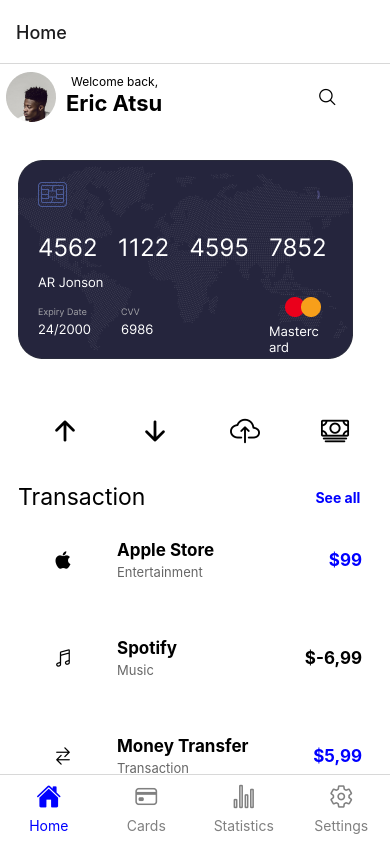
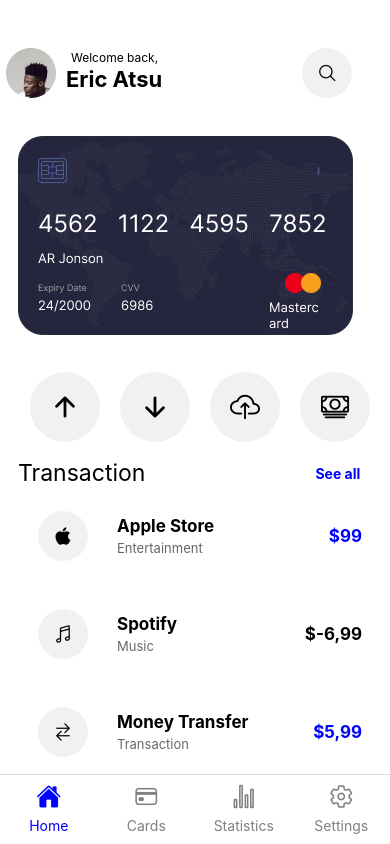
Before and after one commit to Ekow-Davis/rn-assignment5-11083926, a React Native app in the folder Assignment_5/: screen /HomeScreen in a window 390 px wide. Built offline with nearby package versions, Linux system fonts and the light colour scheme.

Commit message:
I'm tired

```diff
--- a/Assignment_5/App.js
+++ b/Assignment_5/App.js
@@ -25,6 +25,7 @@ const SettingsStack = () => (
 );
 
 const App = () => {
+
   return (
     <ThemeProvider>
       <NavigationContainer>
@@ -50,10 +51,10 @@ const App = () => {
             tabBarLabelStyle: { paddingBottom: 10, fontSize: 14 }
           })}
         >
-          <Tab.Screen name="Home" component={HomeStack} />
+          <Tab.Screen name="Home" component={HomeStack} options={{ headerShown: false }}/>
           <Tab.Screen name="Cards" component={DummyScreen} />
           <Tab.Screen name="Statistics" component={DummyScreen} />
-          <Tab.Screen name="Settings" component={SettingsStack} />
+          <Tab.Screen name="Settings" component={SettingsStack} options={{ headerShown: false }}/>
         </Tab.Navigator>
       </NavigationContainer>
     </ThemeProvider>
--- a/Assignment_5/Components/SectionBlock.jsx
+++ b/Assignment_5/Components/SectionBlock.jsx
@@ -7,7 +7,7 @@ const SectionBlock = ({ iconName }) => {
   const { colors, isDarkTheme } = useContext(ThemeContext);
 
   return (
-    <View style={[styles.imageContainer, { backgroundColor: isDarkTheme ? '#08192D' : colors.backgroundColor }]}>
+    <View style={[styles.imageContainer, { backgroundColor: isDarkTheme ? '#08192D' : '#f1f1f1' }]}>
       <Ionicons name={iconName} size={30} color={colors.textColor} />
     </View>
   );
--- a/Assignment_5/Components/TransferBlock.jsx
+++ b/Assignment_5/Components/TransferBlock.jsx
@@ -8,7 +8,7 @@ const TransferBlock = ({ iconName, amountColour, label, miniLabel, pay }) => {
 
   return (
     <View style={[styles.container]}>
-      <View style={[styles.iconContainer, , { backgroundColor: isDarkTheme ? '#08192D' : colors.backgroundColor }]}>
+      <View style={[styles.iconContainer, , { backgroundColor: isDarkTheme ? '#08192D' : '#f1f1f1' }]}>
         <Ionicons name={iconName} size={20} color={colors.textColor} />
       </View>
       <View style={styles.textContainer}>
--- a/Assignment_5/Screens/HomeScreen.jsx
+++ b/Assignment_5/Screens/HomeScreen.jsx
@@ -37,10 +37,9 @@ const HomeScreen = ({ navigation }) => {
       <View style={[styles.container, { backgroundColor: colors.backgroundColor }]}>
         <StatusBar style={isDarkTheme ? 'light' : 'dark'} />
         <ScrollView>
-          <View style={{ marginBottom: 15,}}>
+          <View style={{ marginBottom: 15,  marginTop: 40}}>
 
-
-            <View style={{ flexDirection: 'row', marginBottom: 10 }}>
+            <View style={{ flexDirection: 'row', marginBottom: 10,  }}>
               <Image source={Profile} style={{ marginLeft: 30, margin: 8, marginRight: 10 }} />
 
               <View style={{ marginRight: 70 }}>
@@ -48,7 +47,7 @@ const HomeScreen = ({ navigation }) => {
                 <Text style={{ fontWeight: 'bold', fontSize: 22, color: colors.textColor }}>Eric Atsu</Text>
               </View>
 
-              <View style={[styles.imageContainer, { backgroundColor: isDarkTheme ? '#08192D' : colors.backgroundColor }]}>
+              <View style={[styles.imageContainer, { backgroundColor: isDarkTheme ? '#08192D' : '#f1f1f1' }]}>
               <Ionicons name="search-outline" size={20} color={colors.textColor} />
               </View>
             </View>
--- a/Assignment_5/Screens/SettingsScreen.jsx
+++ b/Assignment_5/Screens/SettingsScreen.jsx
@@ -12,9 +12,8 @@ const SettingsScreen = ({ navigation }) => {
     <SafeAreaView style={[styles.container, { backgroundColor: colors.backgroundColor }]}>
       <StatusBar style={isDarkTheme ? 'light' : 'dark'} />
       <ScrollView>
-        <View style={{ marginBottom: 10, marginTop: 30 }}>
+        <View style={{ marginBottom: 0, marginTop: 50 }}>
           <Text
-            onPress={() => { navigation.navigate('HomeScreen') }}
             style={[styles.title, { color: colors.textColor }]}>
             Settings Screen
           </Text>
--- a/Assignment_5/ThemeContext.js
+++ b/Assignment_5/ThemeContext.js
@@ -25,9 +25,11 @@ export const ThemeProvider = ({ children }) => {
 const lightTheme = {
   backgroundColor: '#fff',
   textColor: '#000',
+  tabBarBackground: '#ffffff',
 };
 
 const darkTheme = {
   backgroundColor: '#001123',
   textColor: '#fff',
+  tabBarBackground: '#08192D',
 };
```
